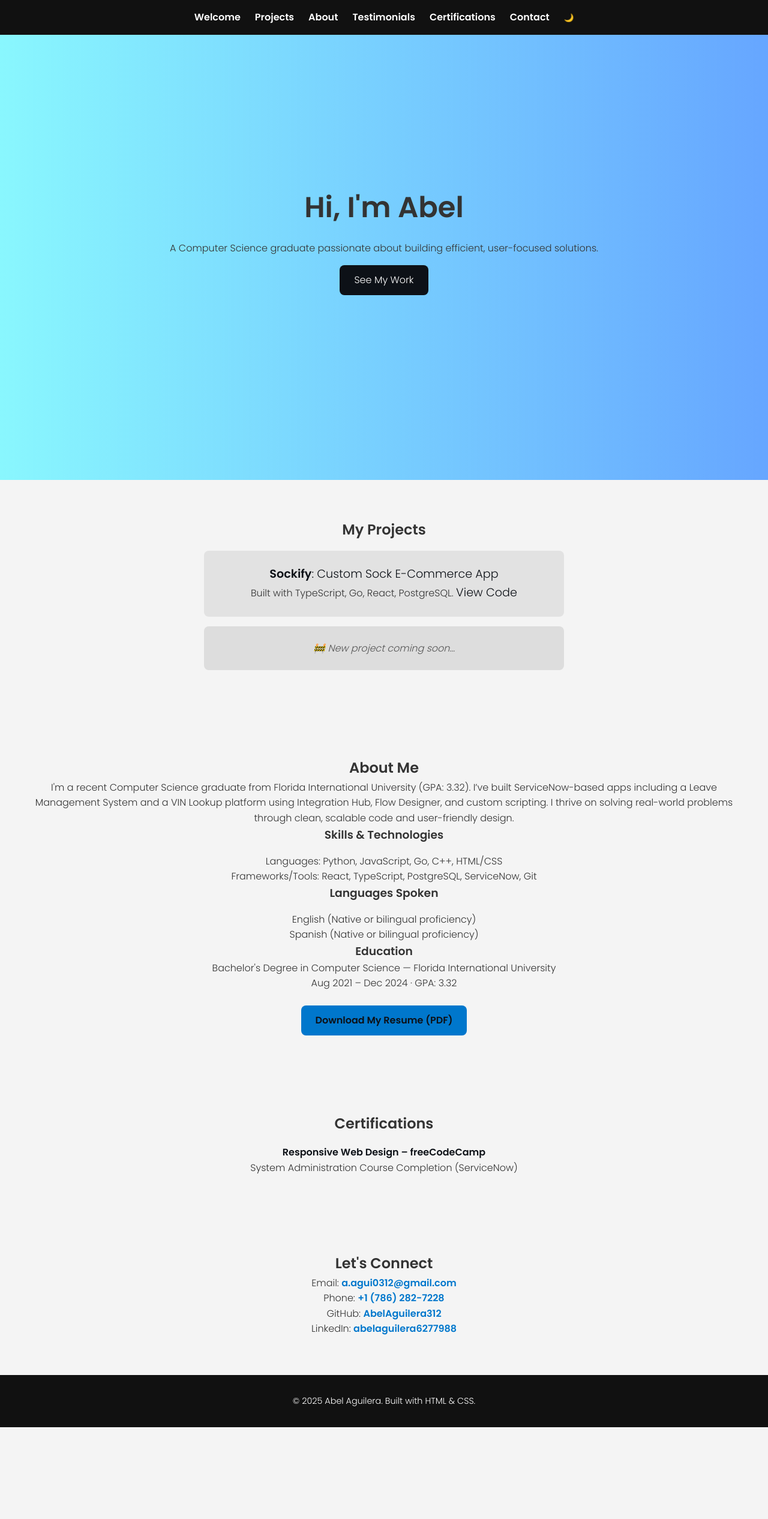
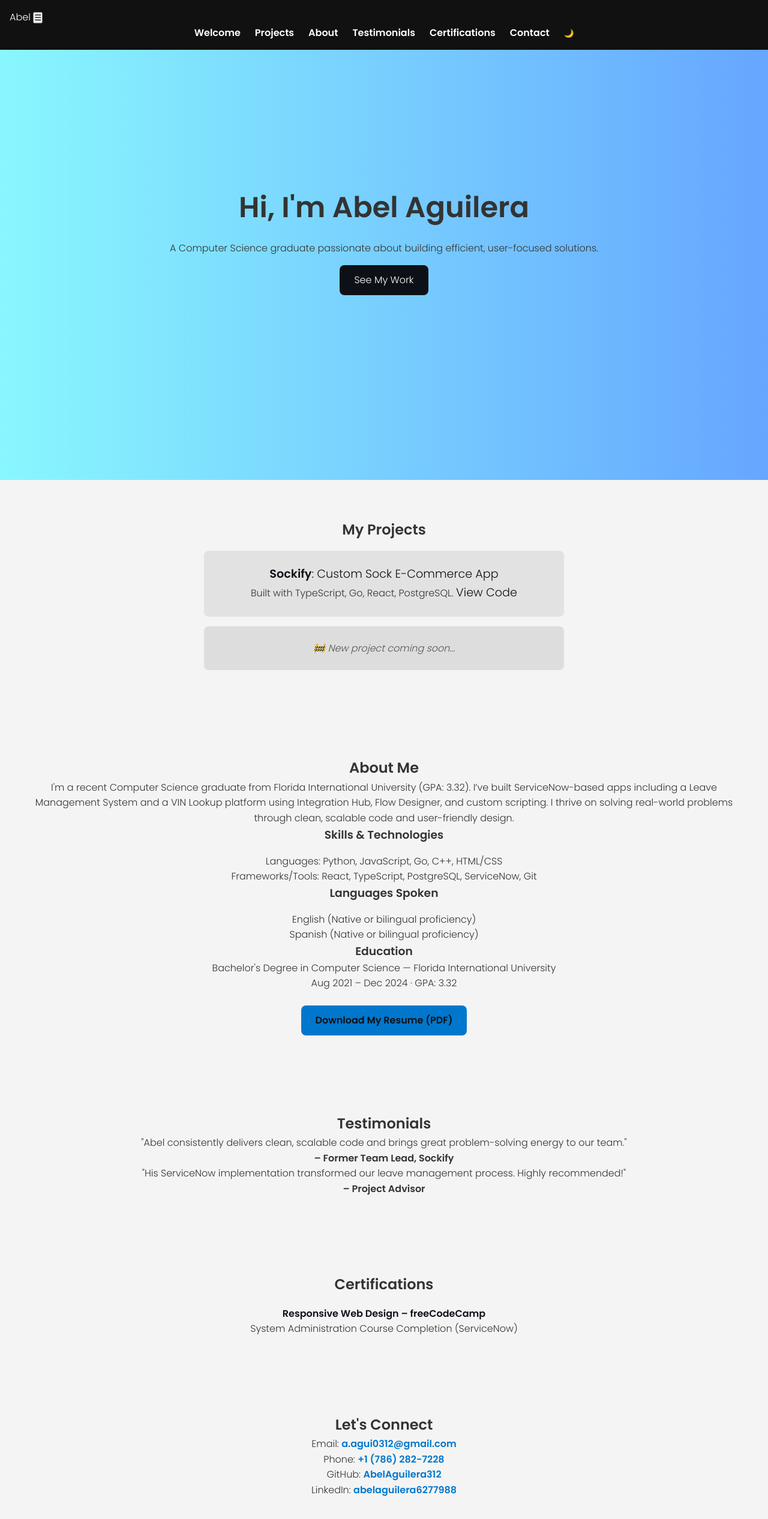
Before and after one commit to AbelAguilera312/portfolio-website, a plain HTML site: page index.html in a window 1280 px wide. Shown: the top 2532 px of the page at 60% size. Before the commit the page ends 2379 px from the top, so only its background shows below. Drawn offline with Linux system fonts and the light colour scheme.

Commit message:
Fixed nav and dark mode scripts; cleaned structure

```diff
--- a/index.html
+++ b/index.html
@@ -12,7 +12,10 @@
 <body>
   <!-- Navbar -->
   <nav id="navbar">
-    <ul>
+    <div class="nav-container">
+      <span class="nav-logo">Abel</span>
+      <button class="nav-toggle" id="navToggle">☰</button>
+      <ul class="nav-links" id="navLinks">
         <li><a href="#welcome-section">Welcome</a></li>
         <li><a href="#projects">Projects</a></li>
         <li><a href="#about">About</a></li>
@@ -21,12 +24,13 @@
         <li><a href="#contact">Contact</a></li>
         <li><button id="darkModeToggle">🌙</button></li>
       </ul>
+    </div>
   </nav>
 
   <!-- Welcome Section -->
   <section id="welcome-section">
     <div class="hero-content">
-      <h1>Hi, I'm Abel</h1>
+      <h1>Hi, I'm Abel Aguilera</h1>
       <p>A Computer Science graduate passionate about building efficient, user-focused solutions.</p>
       <a href="#projects" class="cta-button">See My Work</a>
     </div>
@@ -54,10 +58,9 @@
     <h2>About Me</h2>
     <p>
       I'm a recent Computer Science graduate from Florida International University (GPA: 3.32). I’ve built
-      ServiceNow-based apps
-      including a Leave Management System and a VIN Lookup platform using Integration Hub, Flow Designer, and custom
-      scripting.
-      I thrive on solving real-world problems through clean, scalable code and user-friendly design.
+      ServiceNow-based apps including a Leave Management System and a VIN Lookup platform using Integration Hub,
+      Flow Designer, and custom scripting. I thrive on solving real-world problems through clean, scalable code
+      and user-friendly design.
     </p>
 
     <h3>Skills & Technologies</h3>
@@ -78,9 +81,22 @@
       Aug 2021 – Dec 2024 · GPA: 3.32
     </p>
     <a class="resume-button" href="abel_resume.pdf" download>Download My Resume (PDF)</a>
-
   </section>
 
+  <!-- Testimonials Section -->
+  <section id="testimonials">
+    <h2>Testimonials</h2>
+    <div class="testimonial">
+      <p>"Abel consistently delivers clean, scalable code and brings great problem-solving energy to our team."
+        <br><strong>– Former Team Lead, Sockify</strong>
+      </p>
+    </div>
+    <div class="testimonial">
+      <p>"His ServiceNow implementation transformed our leave management process. Highly recommended!"
+        <br><strong>– Project Advisor</strong>
+      </p>
+    </div>
+  </section>
 
   <!-- Certifications Section -->
   <section id="certifications">
@@ -106,15 +122,25 @@
     <p>LinkedIn: <a href="https://www.linkedin.com/in/abelaguilera6277988/" target="_blank">abelaguilera6277988</a></p>
   </section>
 
+  <!-- Footer -->
   <footer>
     <p>© 2025 Abel Aguilera. Built with HTML & CSS.</p>
   </footer>
 
-  <!-- Dark Mode Script -->
+  <!-- Scripts -->
   <script>
+    window.addEventListener("DOMContentLoaded", () => {
       const toggle = document.getElementById('darkModeToggle');
+      const navToggle = document.getElementById('navToggle');
+      const navLinks = document.getElementById('navLinks');
+
       toggle.addEventListener('click', () => {
         document.body.classList.toggle('dark-mode');
+      });
+
+      navToggle.addEventListener('click', () => {
+        navLinks.classList.toggle('show-nav');
+      });
     });
   </script>
 </body>
```
Lines whose indentation alone changed are shown as unchanged.
